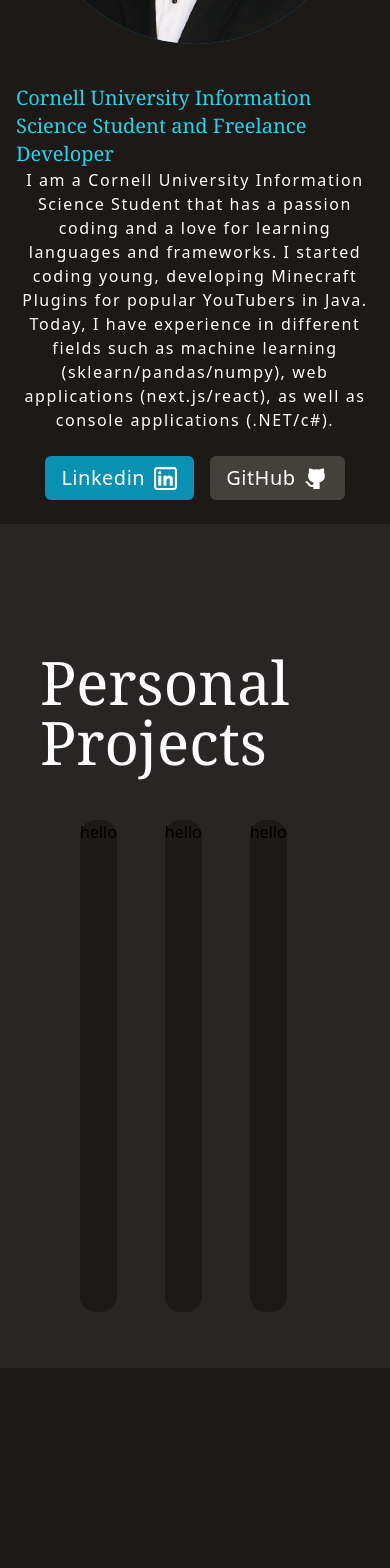
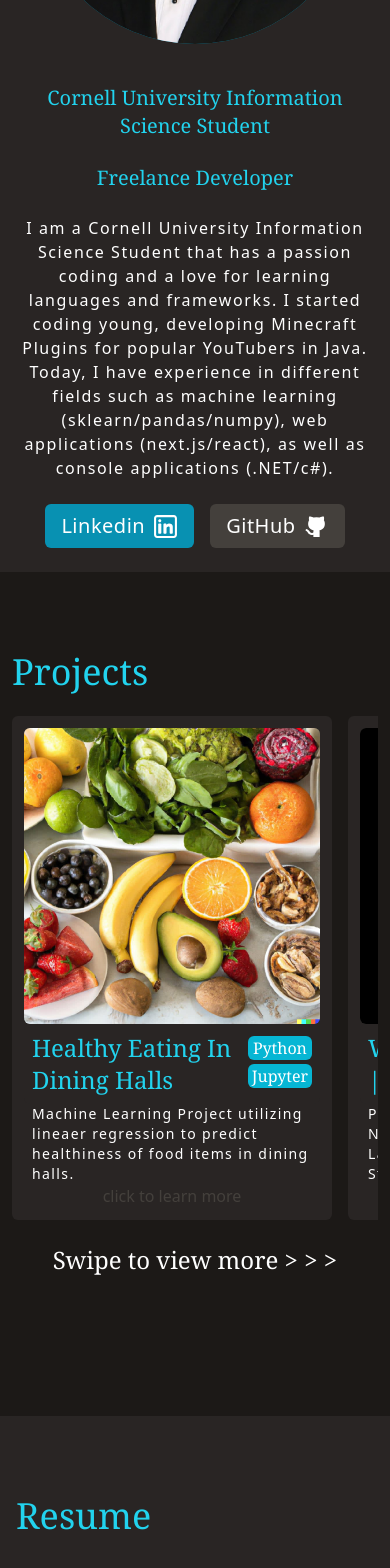
Before and after one commit to MrPeterss/personal-site-old, a Next.js app: page / in a window 390 px wide. Shown: the part 378-1946 px from the top of the page. Built offline with nearby package versions, Linux system fonts and the light colour scheme.

Commit message:
Updated Mobile View
Made mobile view better

```diff
--- a/components/nav/dropdown.tsx
+++ b/components/nav/dropdown.tsx
@@ -26,12 +26,12 @@ export const DropDown = (props: DropDownProps) => {
                     <img src="/menu.svg" width={30}></img>
                 </button>
                 { isOpen ? (
-                    <div className={"origin-top-right absolute right-0 mt-2 w-24 rounded-md shadow-lg ring-1 ring-black ring-opacity-5 " + color}>
-                        <div className="py-1" role="menu" aria-orientation="vertical" aria-labelledby="options-menu">
-                            <NavButton text={"About"} active={false} activeColor={color} textColor={color} associatedRef={aboutRef} />
-                            <NavButton text={"Projects"} active={false} activeColor={color} textColor={color} associatedRef={projectRef} />
-                            <NavButton text={"Resume"} active={false} activeColor={color} textColor={color} associatedRef={resumeRef} />
-                            <NavButton text={"Contact"} active={false} activeColor={color} textColor={color} associatedRef={contactRef} />
+                    <div className={"origin-top-right absolute right-[-8vw] mt-2 rounded-md shadow-lg ring-1 ring-black ring-opacity-5 " + color}>
+                        <div className="py-1 flex flex-col px-6 gap-2" role="menu" aria-orientation="vertical" aria-labelledby="options-menu">
+                            <NavButton text={"About"} active={false} activeColor={"text-cyan-500"} textColor={"text-white"} associatedRef={aboutRef} text_size="text-3xl" />
+                            <NavButton text={"Projects"} active={false} activeColor={"text-cyan-500"} textColor={"text-white"} associatedRef={projectRef} text_size="text-3xl" />
+                            <NavButton text={"Resume"} active={false} activeColor={"text-cyan-500"} textColor={"text-white"} associatedRef={resumeRef} text_size="text-3xl" />
+                            <NavButton text={"Contact"} active={false} activeColor={"text-cyan-500"} textColor={"text-white"} associatedRef={contactRef} text_size="text-3xl" />
                         </div>
                     </div>
                 ) : null }
--- a/components/nav/nav_button.tsx
+++ b/components/nav/nav_button.tsx
@@ -6,10 +6,11 @@ type NavButtonProps = {
     activeColor: string;
     textColor: string;
     associatedRef: MutableRefObject<HTMLDivElement | null>
+    text_size?: string;
 }
 
 const NavButton = (props: NavButtonProps) => {
-    var { text, active, activeColor, textColor, associatedRef } = props;
+    var { text, active, activeColor, textColor, associatedRef, text_size } = props;
 
     var toAdd = "";
 
@@ -19,13 +20,19 @@ const NavButton = (props: NavButtonProps) => {
         toAdd = textColor;
     }
 
+    if (text_size) {
+        toAdd += " " + text_size;
+    } else {
+        toAdd += " text-[2vw]";
+    }
+
     const handleClick = () => {
         associatedRef.current!.scrollIntoView({ behavior: 'smooth' });
     }
 
     return (
         <button onClick={handleClick}>
-            <h1 className={"font-serif text-[2vw] " + toAdd }>{text}</h1>
+            <h1 className={"font-serif " + toAdd }>{text}</h1>
         </button>
     )
 }
--- a/pages/index.tsx
+++ b/pages/index.tsx
@@ -64,7 +64,7 @@ const Home: NextPage = () => {
 
     if (isUpright) {
         return (
-            <div className="min-h-screen w-full items-center justify-center bg-stone-900" suppressHydrationWarning >
+            <div className="min-h-screen w-full items-center justify-center bg-stone-900" >
                 <Head>
                     <title>Peter Bidoshi</title>
                     <link rel="icon" href="/bidoshi.com-ico.png" />
@@ -76,7 +76,7 @@ const Home: NextPage = () => {
                         <NavBar navColor={navColor} activeColor={activeColor} textColor={textColor} aboutRef={aboutRef} projectRef={projectRef} resumeRef={resumeRef} contactRef={contactRef} active={active} isMobile={isUpright} />
                     </motion.div>
                     {/* content */}
-                    <div className="flex flex-col w-full gap-6 px-4 pt-20 min-h-screen" ref={aboutRef}>
+                    <div className="flex flex-col w-full gap-6 px-4 pt-20 min-h-screen bg-stone-800" ref={aboutRef}>
                         <motion.div className="grow-[2] self-center p-4"
                             initial={{ opacity: 0, scale: 0.25 }}
                             animate={{ opacity: 1, scale: 1 }}
@@ -95,7 +95,26 @@ const Home: NextPage = () => {
                                 delay: 0.6,
                                 ease: [0, 0.71, 0.2, 1.01]
                         }}>
-                            <h3 className="font-serif text-cyan-400 text-xl">Cornell University Information Science Student and Freelance Developer</h3>
+                            <h3 className="font-serif text-cyan-400 text-xl text-center">Cornell University Information Science Student</h3>
+                        </motion.div>
+                        <motion.div className="grow-[2] self-center flex flex-col"
+                            initial={{ opacity: 0, scale: 0.25 }}
+                            animate={{ opacity: 1, scale: 1 }}
+                            transition={{
+                                duration: 0.2,
+                                delay: 0.8,
+                                ease: [0, 0.71, 0.2, 1.01]
+                        }}>
+                            <h3 className="font-serif text-cyan-400 text-xl">Freelance Developer</h3>
+                        </motion.div>
+                        <motion.div className="grow-[2] self-center flex flex-col"
+                            initial={{ opacity: 0, scale: 0.25 }}
+                            animate={{ opacity: 1, scale: 1 }}
+                            transition={{
+                                duration: 0.2,
+                                delay: 1.0,
+                                ease: [0, 0.71, 0.2, 1.01]
+                        }}>
                             <h4 className="font-sans tracking-widest font-thin text-white text-md text-center">I am a Cornell University Information Science Student that has a passion coding and a love for learning languages and frameworks. I started coding young, developing Minecraft Plugins for popular YouTubers in Java. Today, I have experience in different fields such as machine learning (sklearn/pandas/numpy), web applications (next.js/react), as well as console applications (.NET/c#).</h4>
                             <div className="flex gap-4 py-3 self-center">
                                 <Button link={"https://www.linkedin.com/in/peter-bidoshi-228023226/"} text={"Linkedin"} src={"/linkedin.svg"} bg="bg-cyan-600" text_color="text-white" />
@@ -103,22 +122,35 @@ const Home: NextPage = () => {
                             </div>
                         </motion.div>
                     </div>
-                    <div className="flex flex-col w-full gap-6 px-10 py-8 bg-stone-800 min-h-screen" ref={projectRef}>
-                        <h1 className="font-serif text-white text-6xl text-left font-white pt-24">Personal Projects</h1>
-                        <div className="flex w-full gap-6 px-10 py-6 bg-stone-800 overflow-auto no-scrollbar grow-[4]">
-                            <div className="flex w-full gap-12 overflow-auto">
-                                <div className="bg-stone-900 rounded-2xl w-[60px]">hello</div>
-                                <div className="bg-stone-900 rounded-2xl w-96">hello</div>
-                                <div className="bg-stone-900 rounded-2xl w-96">hello</div>
-                                <div className="bg-stone-900 rounded-2xl w-96">hello</div>
-                            </div>
+                    <div className="flex flex-col w-full gap-6 px-3 py-20 min-h-screen" ref={projectRef}>
+                        <h1 className="font-serif text-cyan-400 text-4xl">Projects</h1>
+                        <div className="flex w-full gap-4 bg-stone-900 overflow-x-scroll no-scrollbar snap-x ">
+                            <ProjectItem title={"Healthy Eating In Dining Halls"} description={"Machine Learning Project utilizing lineaer regression to predict healthiness of food items in dining halls."} link={"https://github.com/MrPeterss/healthy-dining#readme"} image={"/healthy-eating.jpg"} langs={["Python", "Jupyter"]} />
+                            <ProjectItem title={"Where Is My Rep | NY"} description={"Project voluntarily created for the New York State Department of Labor that displays all New York State assemblymen on a map."} link={"https://github.com/MrPeterss/where-is-my-rep-ny#readme"} image={"/where-is-my-rep.png"} langs={["TS/Next"]} />
+                            <ProjectItem title={"Minecraft Terra Mapper"} description={"A tool that can generate real-world terrain in the video game Minecraft."} link={"https://github.com/MrPeterss/minecraft-terra-mapper#readme"} image={"/terra-mapper.png"} langs={["Java", "TS/Next"]} />
+                            <ProjectItem title={"Trashy Mail"} description={"Video Game developed in Unity and C# designed for mobile devices"} link={"hello"} image={"/trashy-mail.png"} langs={["C#", "Unity"]} />
+                            <ProjectItem title={"NU Registration Notifications"} description={"Python project that notifies a user when a seat in a class is open at Northeastern University."} link={"https://github.com/MrPeterss/nu-registration-notifs#readme"} image={"/registration-notifications.png"} langs={["Python", "Jupyter"]} />
+                            <ProjectItem title={"Minecraft Client Installer"} description={".NET Console App that can automatically install Minecraft mods and launchers in one click using an executable file"} link={"https://github.com/MrPeterss/minecraft-client-installer#readme"} image={"/client-installer.png"} langs={["C#", ".NET"]} />
+                        </div>
+                        <h1 className="text-2xl text-white text-center font-serif">{"Swipe to view more > > >"}</h1>
+
+                    </div>
+                    <div className="w-full px-4 pt-20 pb-5 bg-stone-800 min-h-screen" ref={resumeRef}>
+                        <h1 className="font-serif text-cyan-400 text-4xl">Resume</h1>
+                        <div className="w-full h-fit py-10">
+                            <object
+                                data="/resume.pdf"
+                                type="application/pdf"
+                                width="100%"
+                                height="100%"
+                                className=""
+                            />
                         </div>
                     </div>
-                    <div className="flex w-full gap-6 px-10 py-16 bg- min-h-screen" ref={resumeRef}>
-
-                    </div>
-                    <div className="flex w-full gap-6 px-10 py-16 bg-stone-800 min-h-screen" ref={contactRef}>
-
+                    <div className="flex w-full gap-2 px-4 py-2 bg-stone-900 items-center justify-center" ref={contactRef}>
+                        <Button link={"https://www.linkedin.com/in/peter-bidoshi-228023226/"} text={"Linkedin"} src={"/linkedin.svg"} bg="bg-cyan-600" text_color="text-white" />
+                        <Button link={"https://github.com/MrPeterss"} text={"GitHub"} src={"/github.svg"} bg="bg-stone-700" text_color="text-white" />
+                        <Button link={"mailto:pbidoshi@gmail.com"} text={"Email"} src={"/email.svg"} bg="bg-white" text_color="text-black" />
                     </div>
                 </main>
             </div>
```
